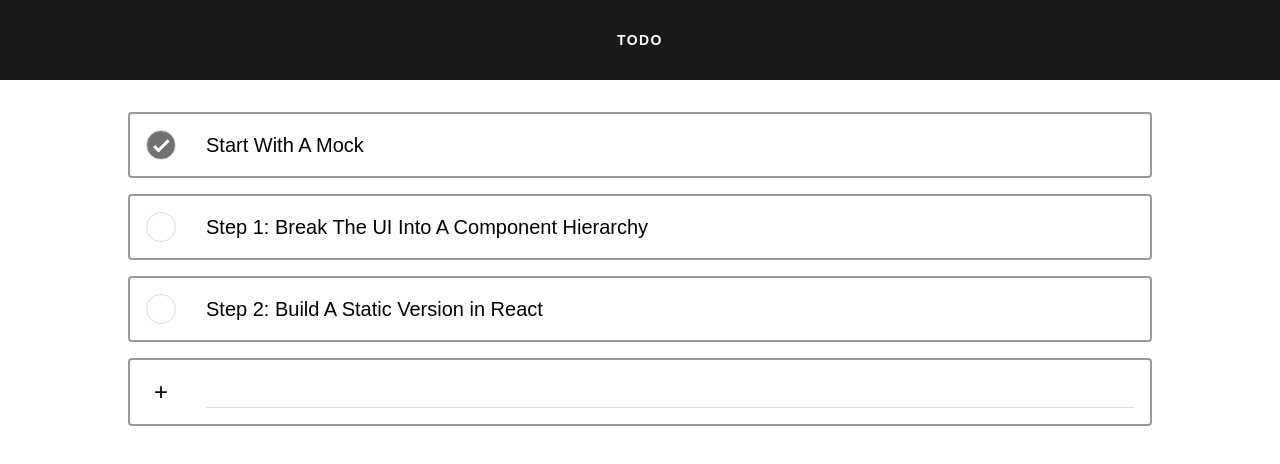
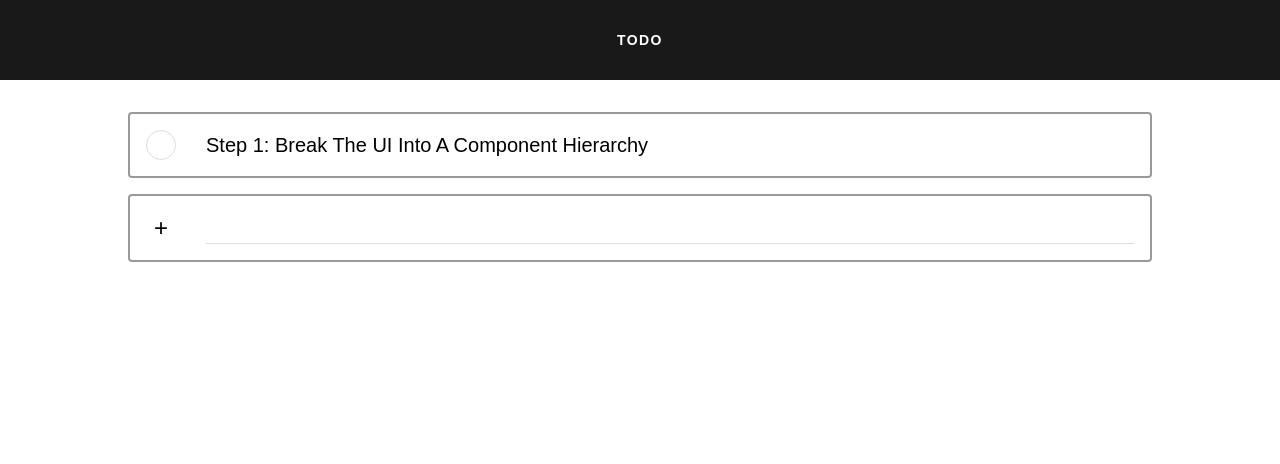
Before and after one commit to nicluo/todos-cra-react-redux-jest, a React (Create React App) app in the folder todo-static/: page / in a window 1280 px wide. Shown: the top 464 px of the page. Built offline with nearby package versions, Linux system fonts and the light colour scheme.

Commit message:
Split into Header, NavLink, TodoForm, TodoItem, TodoList files

```diff
--- a/todo-static/src/App.js
+++ b/todo-static/src/App.js
@@ -1,46 +1,14 @@
 import React, { Component } from 'react';
+import Header from './Header';
+import TodoList from "./TodoList";
 import './App.css';
 
 class App extends Component {
   render() {
     return (
       <div className="App">
-        <header className="Header bg-black-90 w-100 ph3 pv3 pv4-ns ph4-m ph5-l tc">
-          <nav className="f6 fw6 ttu tracked">
-            <a className="link dim white dib" href="#" title="Todo">Todo</a>
-          </nav>
-        </header>
-
-        <div className="TodoList ph3 mv4">
-          <div className="TodoItem center mw-100 mw8-ns ba bw1 b--black-40 br2 mv3">
-            <div className="flex items-center pa3 f4 f4-ns lh-copy">
-              <input type="checkbox" className="Checkbox" checked />
-              <div className="dib">Start With A Mock</div>
-            </div>
-          </div>
-          <div className="TodoItem center mw-100 mw8-ns ba bw1 b--black-40 br2 mv3">
-            <div className="flex items-center pa3 f4 f4-ns lh-copy">
-              <input type="checkbox" className="Checkbox" />
-              <div className="dib">Step 1: Break The UI Into A Component Hierarchy</div>
-            </div>
-          </div>
-          <div className="TodoItem center mw-100 mw8-ns ba bw1 b--black-40 br2 mv3">
-            <div className="flex items-center pa3 f4 f4-ns lh-copy">
-              <input type="checkbox" className="Checkbox" />
-              <div className="dib">Step 2: Build A Static Version in React</div>
-            </div>
-          </div>
-          <div className="TodoForm center mw-100 mw8-ns ba bw1 b--black-40 br2 mv3">
-            <form>
-              <div className="flex items-center pa3 f4 f4-ns lh-copy">
-                <button type="submit" className="SubmitButton f3 dt">
-                  <div className="Symbol dtc">+</div>
-                </button>
-                <input type="text" className="Input mw-100"/>
-              </div>
-            </form>
-          </div>
-        </div>
+        <Header />
+        <TodoList/>
       </div>
     );
   }
--- /dev/null
+++ b/todo-static/src/Header.js
@@ -0,0 +1,16 @@
+import React, { Component } from 'react';
+import NavLink from "./NavLink";
+
+class Header extends Component {
+  render() {
+    return (
+      <header className="Header bg-black-90 w-100 ph3 pv3 pv4-ns ph4-m ph5-l tc">
+        <nav className="f6 fw6 ttu tracked">
+          <NavLink />
+        </nav>
+      </header>
+    )
+  }
+}
+
+export default Header;
--- /dev/null
+++ b/todo-static/src/NavLink.js
@@ -0,0 +1,11 @@
+import React, { Component } from 'react';
+
+class NavLink extends Component {
+  render() {
+    return (
+      <a className="link dim white dib" href="#" title="Todo">Todo</a>
+    )
+  }
+}
+
+export default NavLink;
--- /dev/null
+++ b/todo-static/src/TodoForm.js
@@ -0,0 +1,20 @@
+import React, { Component } from 'react';
+
+class TodoForm extends Component {
+  render() {
+    return (
+      <div className="TodoForm center mw-100 mw8-ns ba bw1 b--black-40 br2 mv3">
+        <form>
+          <div className="flex items-center pa3 f4 f4-ns lh-copy">
+            <button type="submit" className="SubmitButton f3 dt">
+              <div className="Symbol dtc">+</div>
+            </button>
+            <input type="text" className="Input mw-100"/>
+          </div>
+        </form>
+      </div>
+    );
+  }
+}
+
+export default TodoForm;
--- /dev/null
+++ b/todo-static/src/TodoItem.js
@@ -0,0 +1,16 @@
+import React, { Component } from 'react';
+
+class TodoItem extends Component {
+  render() {
+    return (
+        <div className="TodoItem center mw-100 mw8-ns ba bw1 b--black-40 br2 mv3">
+          <div className="flex items-center pa3 f4 f4-ns lh-copy">
+            <input type="checkbox" className="Checkbox" />
+            <div className="dib">Step 1: Break The UI Into A Component Hierarchy</div>
+          </div>
+        </div>
+    );
+  }
+}
+
+export default TodoItem;
--- /dev/null
+++ b/todo-static/src/TodoList.js
@@ -0,0 +1,18 @@
+import React, { Component } from 'react';
+import Header from './Header';
+import './App.css';
+import TodoItem from "./TodoItem";
+import TodoForm from "./TodoForm";
+
+class TodoList extends Component {
+  render() {
+    return (
+      <div className="TodoList ph3 mv4">
+        <TodoItem/>
+        <TodoForm/>
+      </div>
+    );
+  }
+}
+
+export default TodoList;
```
